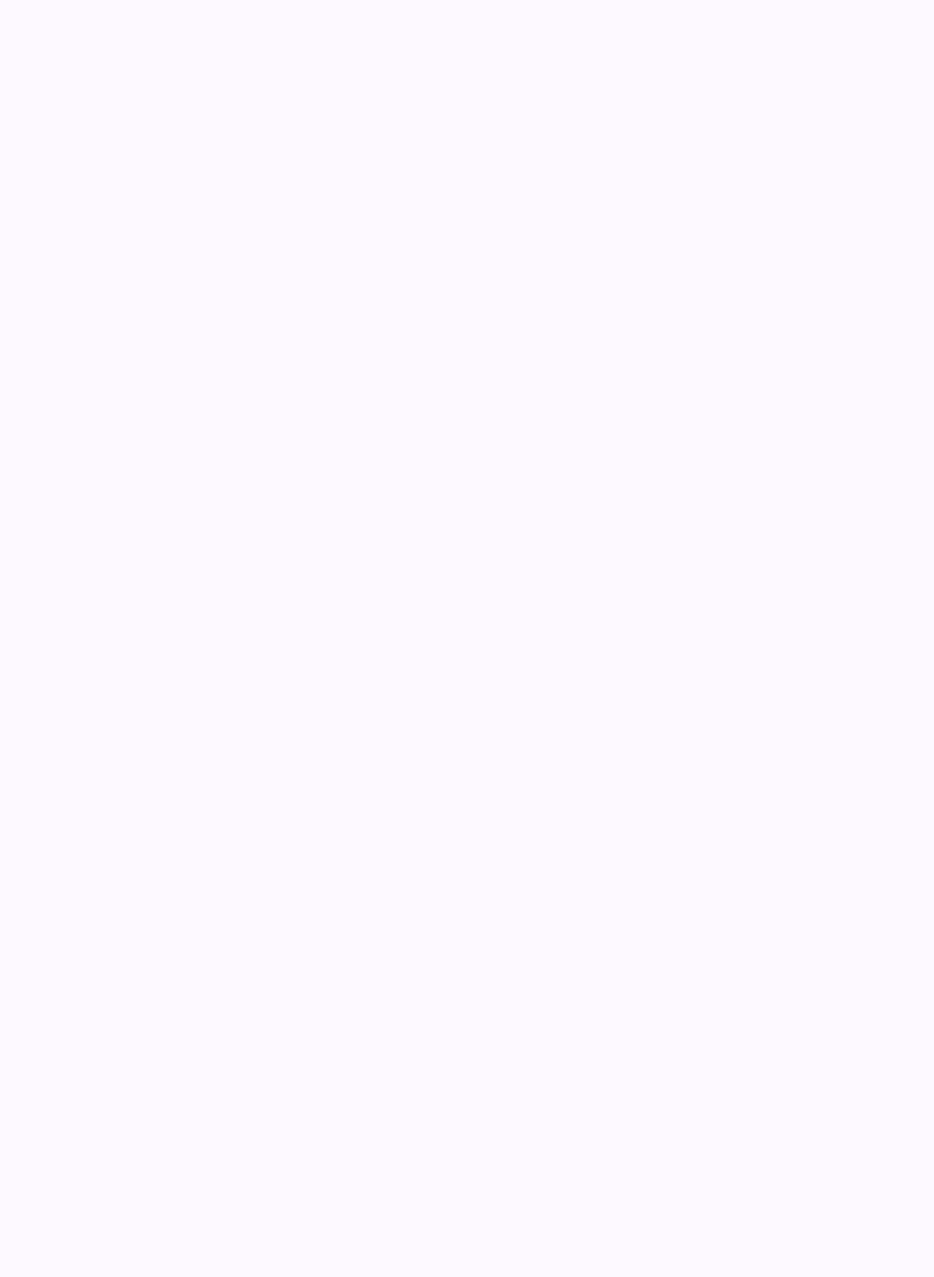
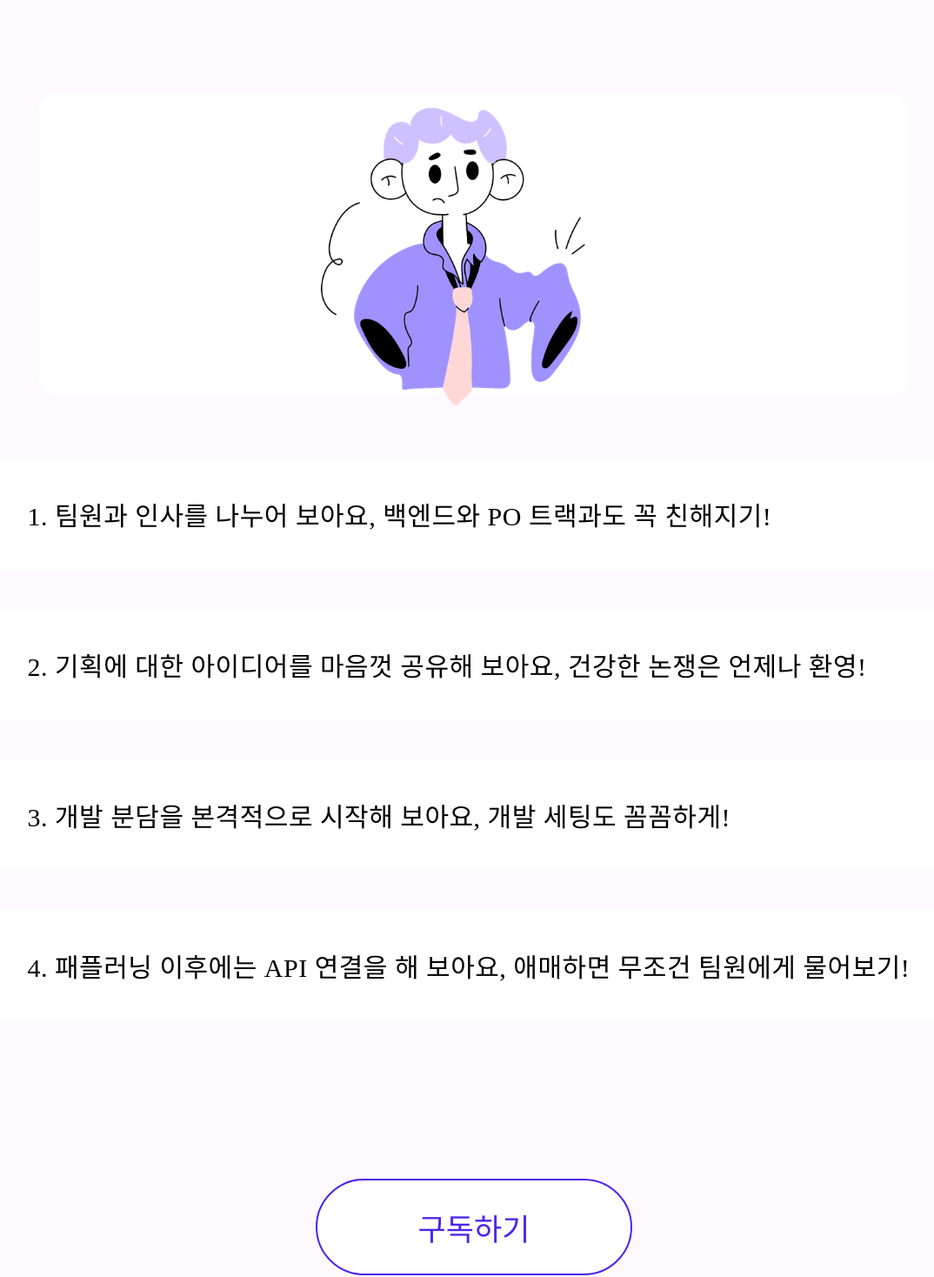
Before and after one commit to likelion14-NotFound/likelion14-fe, a React (Vite) app: page / in a window 1280 px wide. Shown: the part 3467-4935 px from the top of the page at 87% size, without its empty margins (95-1169 px from the left). Built offline with nearby package versions, Linux system fonts and the light colour scheme.

Commit message:
✨ Feat: HackathonSection 구현

```diff
--- a/src/components/hackathonSection/HackathonSection.jsx
+++ b/src/components/hackathonSection/HackathonSection.jsx
@@ -4,7 +4,7 @@ import humanImage from "../../assets/images/human.svg";
 
 const SectionContainer = styled.section`
   width: 100%;
-  height: 1977px;
+  height: 2200px;
   display: flex;
   flex-direction: column;
   align-items: center;
@@ -43,6 +43,88 @@ const Title = styled.p`
   padding-top: 51px;
 `;
 
+const ImageBox = styled.div`
+  width: 1000px;
+  height: 347px;
+  padding: 27px 372px 0 322px;
+  margin-top: 100px;
+  border-radius: 20px;
+  background: #fff;
+  display: flex;
+  justify-content: center;
+  align-items: center;
+`;
+
+const Image = styled.img`
+  width: 306px;
+  height: 344px;
+  object-fit: contain;
+`;
+
+const ListBox = styled.div`
+  width: 1099px;
+  height: 647px;
+  display: flex;
+  flex-direction: column;
+  justify-content: space-between;
+  gap: 45px;
+  margin-top: 72px;
+`;
+
+const ListItem = styled.div`
+  width: 100%;
+  height: 140px;
+  display: flex;
+  align-items: center;
+  padding-left: 36px;
+  box-sizing: border-box;
+  background: #fff;
+
+  color: #000;
+
+  font-family: "Pretendard Variable";
+  font-size: 30px;
+  font-style: normal;
+  font-weight: 400;
+  line-height: normal;
+  letter-spacing: 0.5px;
+
+  &:hover {
+    background: #cdc1ff;
+    color: #fff;
+  }
+`;
+
+const SubscribeButton = styled.button`
+  width: 364px;
+  height: 111px;
+  margin-top: 181px;
+  border-radius: 100px;
+  border: 2px solid #4a25ed;
+  background: #fff;
+
+  color: #4a25ed;
+  font-family: "Pretendard Variable";
+  font-size: 35px;
+  font-style: normal;
+  font-weight: 500;
+  line-height: normal;
+
+  cursor: pointer;
+
+  &:hover {
+    background: #4a25ed;
+    color: #fff;
+  }
+`;
+
+const textList = [
+  "팀원과 인사를 나누어 보아요, 백엔드와 PO 트랙과도 꼭 친해지기!",
+  "기획에 대한 아이디어를 마음껏 공유해 보아요, 건강한 논쟁은 언제나 환영!",
+  "개발 분담을 본격적으로 시작해 보아요, 개발 세팅도 꼼꼼하게!",
+  "패플러닝 이후에는 API 연결을 해 보아요, 애매하면 무조건 팀원에게 물어보기!",
+];
+
 export default function HackathonSection() {
   const navigate = useNavigate();
 
@@ -57,6 +139,22 @@ export default function HackathonSection() {
 
         <Title>해커톤을 대비하며,</Title>
       </TextBox>
+
+      <ImageBox>
+        <Image src={humanImage} alt="사람 이미지" />
+      </ImageBox>
+
+      <ListBox>
+        {textList.map((item, index) => (
+          <ListItem key={index}>
+            {index + 1}. {item}
+          </ListItem>
+        ))}
+      </ListBox>
+
+      <SubscribeButton onClick={() => navigate("/subscribe")}>
+        구독하기
+      </SubscribeButton>
     </SectionContainer>
   );
 }
```
